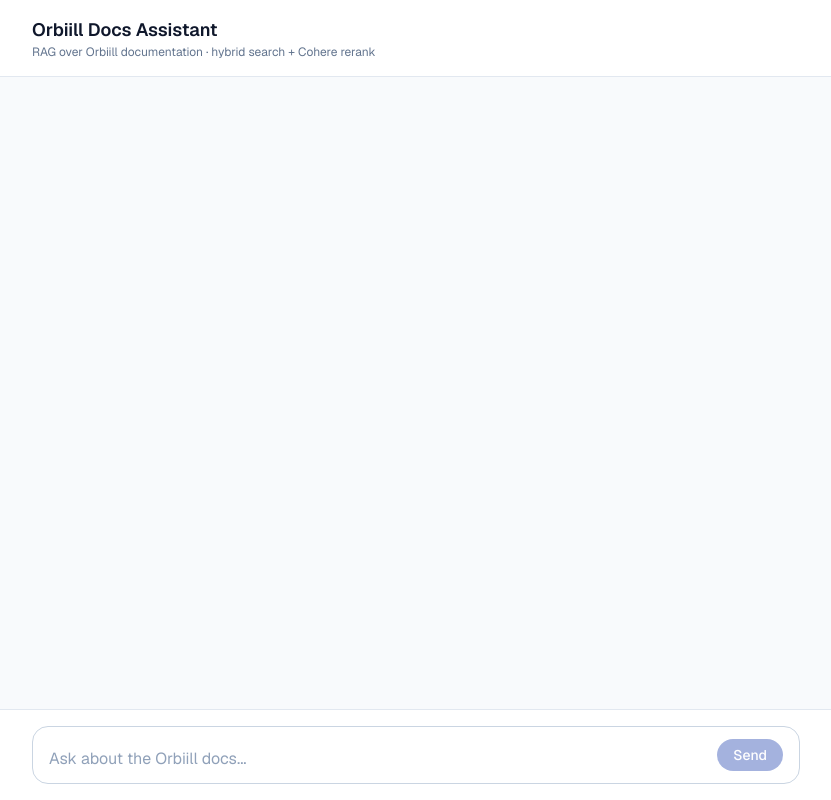
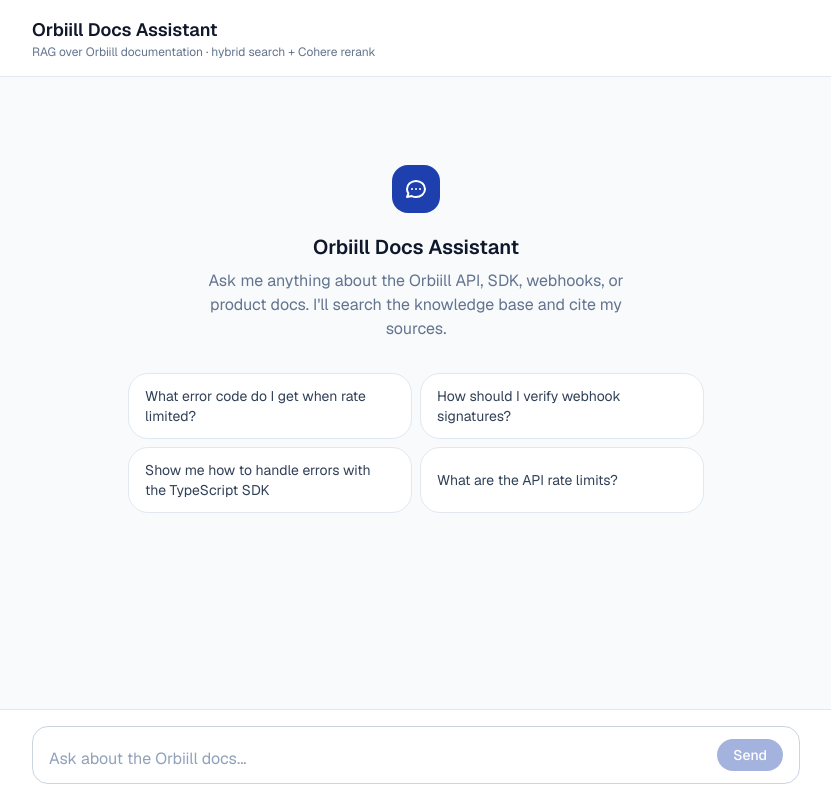
Before and after one commit to stivenslop2/production-rag-kb, a Next.js app: page / in a window 1280 px wide. Shown: the whole page, without its empty margins (224-1055 px from the left). Built offline with nearby package versions, Linux system fonts and the light colour scheme.

Commit message:
feat(chat): add empty state with suggested questions

```diff
--- a/app/page.tsx
+++ b/app/page.tsx
@@ -5,6 +5,7 @@
 import { useEffect, useRef } from "react";
 import { ChatMessage } from "../features/chat/components/ChatMessage";
 import { ChatInput } from "../features/chat/components/ChatInput";
+import { EmptyState } from "../features/chat/components/EmptyState";
 
 export default function Home() {
   const { messages, sendMessage, status } = useChat({
@@ -18,6 +19,7 @@
   }, [messages]);
 
   const isBusy = status === "submitted" || status === "streaming";
+  const isEmpty = messages.length === 0;
 
   return (
     <div className="flex flex-col h-screen bg-slate-50">
@@ -34,9 +36,11 @@
 
       <main className="flex-1 overflow-y-auto">
         <div className="mx-auto max-w-3xl px-6 py-6 space-y-6">
-          {messages.map((m) => (
-            <ChatMessage key={m.id} message={m} />
-          ))}
+          {isEmpty ? (
+            <EmptyState onSuggestionClick={(text) => sendMessage({ text })} />
+          ) : (
+            messages.map((m) => <ChatMessage key={m.id} message={m} />)
+          )}
           <div ref={bottomRef} />
         </div>
       </main>
--- /dev/null
+++ b/features/chat/components/EmptyState.tsx
@@ -0,0 +1,54 @@
+"use client";
+
+interface EmptyStateProps {
+  onSuggestionClick: (text: string) => void;
+}
+
+const SUGGESTIONS = [
+  "What error code do I get when rate limited?",
+  "How should I verify webhook signatures?",
+  "Show me how to handle errors with the TypeScript SDK",
+  "What are the API rate limits?",
+];
+
+export function EmptyState({ onSuggestionClick }: EmptyStateProps) {
+  return (
+    <div className="flex flex-col items-center justify-center py-16 px-4">
+      <div className="w-12 h-12 rounded-2xl bg-[#1E40AF] flex items-center justify-center mb-5">
+        <svg
+          className="w-6 h-6 text-white"
+          fill="none"
+          stroke="currentColor"
+          viewBox="0 0 24 24"
+        >
+          <path
+            strokeLinecap="round"
+            strokeLinejoin="round"
+            strokeWidth={2}
+            d="M8 12h.01M12 12h.01M16 12h.01M21 12c0 4.418-4.03 8-9 8a9.863 9.863 0 01-4.255-.949L3 20l1.395-3.72C3.512 15.042 3 13.574 3 12c0-4.418 4.03-8 9-8s9 3.582 9 8z"
+          />
+        </svg>
+      </div>
+
+      <h2 className="text-xl font-semibold text-slate-900 mb-2">
+        Orbiill Docs Assistant
+      </h2>
+      <p className="text-slate-500 mb-8 text-center max-w-md">
+        Ask me anything about the Orbiill API, SDK, webhooks, or product docs.
+        I'll search the knowledge base and cite my sources.
+      </p>
+
+      <div className="w-full max-w-xl grid grid-cols-1 sm:grid-cols-2 gap-2">
+        {SUGGESTIONS.map((s) => (
+          <button
+            key={s}
+            onClick={() => onSuggestionClick(s)}
+            className="text-left px-4 py-3 rounded-xl border border-slate-200 bg-white hover:border-[#1E40AF] hover:bg-slate-50 transition text-sm text-slate-700"
+          >
+            {s}
+          </button>
+        ))}
+      </div>
+    </div>
+  );
+}
```
